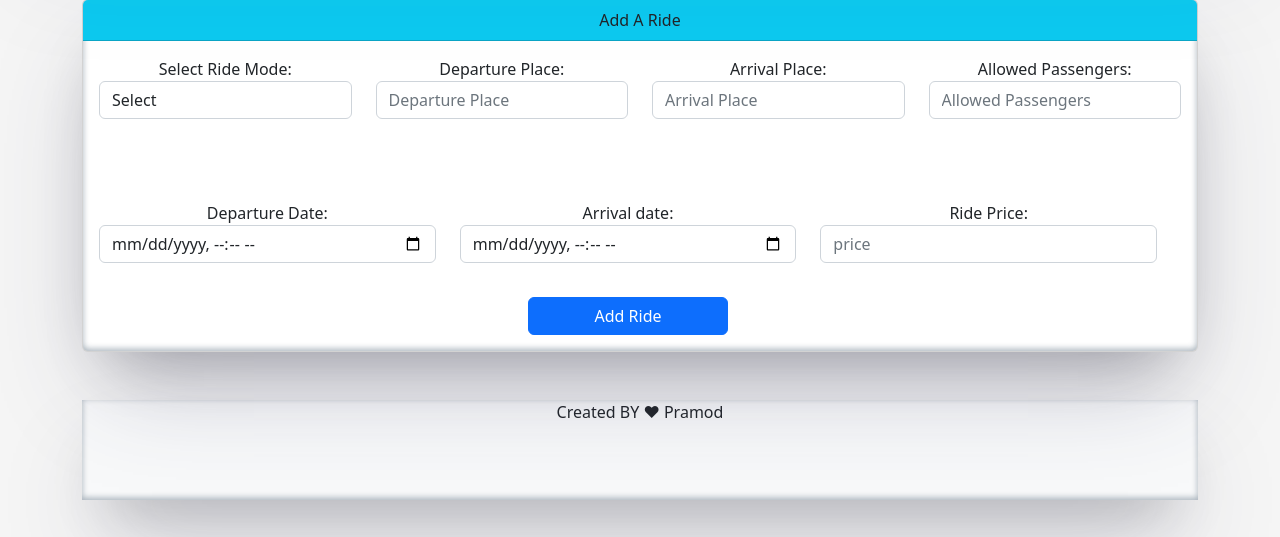
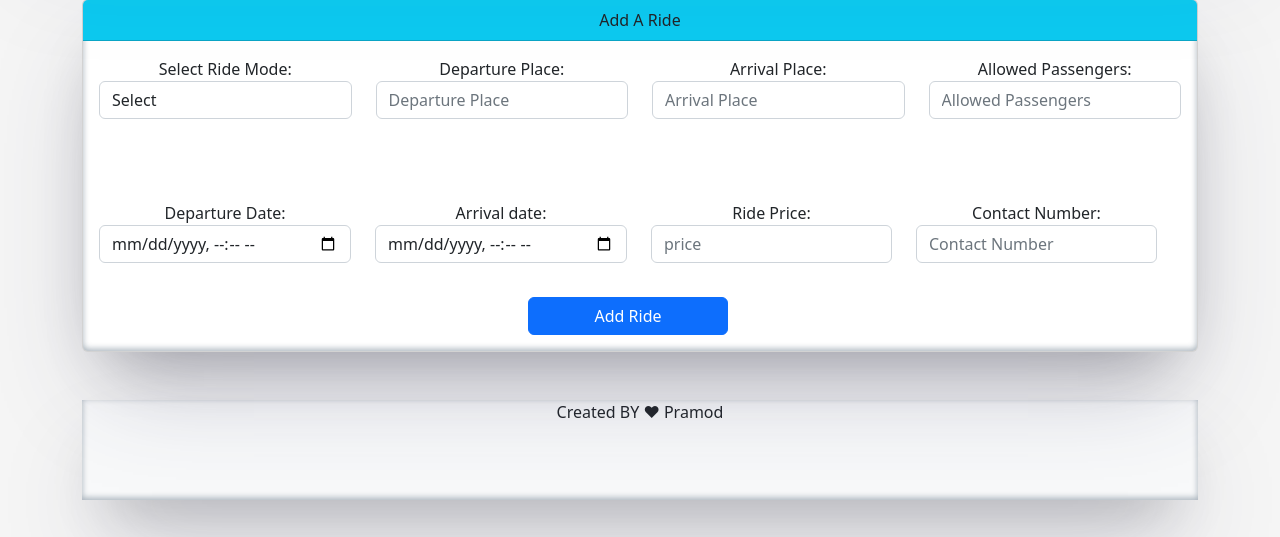
Before and after one commit to pramodthundathil/rideshare, a Django app: page /ride/AddRide in a window 1280 px wide. Shown: the part 129-666 px from the top of the page. Run offline with Django 3.2, Linux system fonts and the light colour scheme; a user stored in the database is signed in; some libraries are stand-ins or nearby versions.

Commit message:
contact add

```diff
--- a/ride/models.py
+++ b/ride/models.py
@@ -19,6 +19,8 @@ class Rides(models.Model):
     Arrival_time = models.DateTimeField(auto_now_add=False)
     Price = models.CharField(max_length=255)
     Ridestatus = models.CharField(max_length=255,choices=options2)
+    Phone_Number_rider = models.CharField(max_length=10,null=True,blank=True)
+    Phone_Number_Customer = models.CharField(max_length=255,null=True,blank=True)
 
 class OngoingRides(models.Model):
     options = (("completed","completed"),
@@ -27,6 +29,7 @@ class OngoingRides(models.Model):
                ("cancelled","cancelled"))
 
     Ongoingid = models.AutoField(primary_key=True)
+    phone = models.CharField(max_length=10,null=True)
     Rideid = models.ForeignKey(Rides,on_delete=models.CASCADE)
     Passenger = models.ForeignKey(User,on_delete=models.CASCADE)
     RideStatus = models.CharField(max_length=255,choices=options)
--- a/ride/views.py
+++ b/ride/views.py
@@ -45,8 +45,9 @@ def AddRide(request):
         departuredate = request.POST["Ddate"]
         arrival_date = request.POST["Adate"]
         ride_price = request.POST["price"]
+        contact = request.POST["number"]
 
-        ride = Rides.objects.create(RiderId=request.user,Ridemode=ridemode,Departure_Place=departure_place,Departure_time=departuredate,Arrival_palce=arrival_place,Allowed_Passengers=allowedpassengers,Arrival_time=arrival_date,Price=ride_price,Ridestatus="pending")
+        ride = Rides.objects.create(RiderId=request.user,Ridemode=ridemode,Departure_Place=departure_place,Departure_time=departuredate,Arrival_palce=arrival_place,Allowed_Passengers=allowedpassengers,Arrival_time=arrival_date,Price=ride_price,Ridestatus="pending",Phone_Number_rider = contact)
         ride.save()
         messages.info(request,"Ride Added")
         return redirect("home")
@@ -61,7 +62,8 @@ def ReserveDrive(request,pk):
 
     if request.method == "POST":
         msg = request.POST["message"]
-        ridebook = OngoingRides.objects.create(Rideid = rideget ,Passenger = request.user,RideStatus = "ongoing" ,comments = msg )
+        phone = request.POST['phone']
+        ridebook = OngoingRides.objects.create(Rideid = rideget ,Passenger = request.user,RideStatus = "ongoing" ,comments = msg,phone = phone )
         ridebook.save()
 
         rideget.Ridestatus = "ongoing"
--- a/templates/index.html
+++ b/templates/index.html
@@ -115,6 +115,8 @@
                         Rider Name: <strong>{{ridestatus.Rideid.RiderId.first_name}}</strong><br><br>
                         Time : <strong>{{ridestatus.Rideid.Departure_time}} &RightArrow; {{ridestatus.Rideid.Arrival_time}}</strong><br><br>
                         Destinations : <strong>{{ridestatus.Rideid.Departure_Place}} &RightArrow; {{ridestatus.Rideid.Arrival_palce}}</strong><br><br>
+                        Contact Number: {{ridestatus.phone}} <br><br>
+                        Contact Number Rider: {{ridestatus.Rideid.Phone_Number_rider}}
                     </div>
                     <div class="col mt-5">
                         <div class="progress" role="progressbar" aria-label="Animated striped example" aria-valuenow="75" aria-valuemin="0" aria-valuemax="100">
--- a/templates/rides/addride.html
+++ b/templates/rides/addride.html
@@ -28,31 +28,36 @@
                     </div>
                     <div class="col">
                         <label for="dplace">Departure Place:</label>
-                        <input type="text" class="form-control" placeholder="Departure Place" name="dplace"aria-label="Last name">
+                        <input type="text" class="form-control" placeholder="Departure Place" name="dplace"aria-label="Last name" required>
                     </div>
                     <div class="col">
                         <label for="dplace">Arrival Place:</label>
-                        <input type="text" class="form-control" placeholder="Arrival Place" name="aplace" aria-label="First name">
+                        <input type="text" class="form-control" placeholder="Arrival Place" name="aplace" aria-label="First name" required>
                     </div>
                     <div class="col">
                         <label for="dplace">Allowed Passengers:</label>
-                        <input type="number" class="form-control" placeholder="Allowed Passengers" name="allowedpass" aria-label="Last name">
+                        <input type="number" class="form-control" placeholder="Allowed Passengers" name="allowedpass" aria-label="Last name" required>
                     </div>
                     <br><br><br><br><br><br>
                     <div class="row">
                         <div class="col">
                         <label for="dplace">Departure Date:</label>
-                        <input type="datetime-local" class="form-control" placeholder="Departure Date" name="Ddate" aria-label="First name">
+                        <input type="datetime-local" class="form-control" placeholder="Departure Date" name="Ddate" aria-label="First name" required>
                         </div>
 
                         <div class="col">
                         <label for="dplace">Arrival date:</label>
-                        <input type="datetime-local" class="form-control" placeholder="Arrival Date" name="Adate" aria-label="First name">
+                        <input type="datetime-local" class="form-control" placeholder="Arrival Date" name="Adate" aria-label="First name" required>
                         </div>
 
                         <div class="col">
                         <label for="dplace">Ride Price:</label>
-                        <input type="number" class="form-control" placeholder="price" name="price" aria-label="First name">
+                        <input type="number" class="form-control" placeholder="price" name="price" aria-label="First name" required>
+                        </div>
+
+                        <div class="col">
+                            <label for="dplace">Contact Number:</label>
+                            <input type="number" class="form-control" placeholder="Contact Number" name="number" aria-label="First name" required>
                         </div>
 
                     </div>
--- a/templates/rides/myrides.html
+++ b/templates/rides/myrides.html
@@ -16,6 +16,7 @@
                 <th>Destinations</th>
                 <th>Status</th>
                 <th>Date</th>
+                <th>Contact Number</th>
                 <th>DeleteHistory</th>
             </tr>
 
@@ -25,6 +26,7 @@
                 <td>{{t.Rideid.Arrival_palce}}</td>
                 <td>{{t.RideStatus}}</td>
                 <td>{{t.Rideid.Arrival_time}}</td>
+                <td>{{t.phone}}</td>
                 <td><a href="{%url 'DeleteMyride' t.Ongoingid %}" class="btn btn-danger">Delete</a></td>
             </tr>
 
--- a/templates/rides/ridebooking.html
+++ b/templates/rides/ridebooking.html
@@ -24,6 +24,7 @@
             <div class="userdetailsbox mt-5">
                 <h3>Book Now</h3>
             <form method="post">
+                <input type="number" name="phone" placeholder="Phone Number" style="width:80%;" required><br><br>
                 <textarea name="message" rows="4" style="width:80%;" placeholder="message"></textarea><br><br>
                 {% csrf_token %}
                 <button type="submit" name="submit" value="{{r.Rideid}}" class="btn btn-warning">Book Ride</button>
```
Also changed, not shown: db.sqlite3, ride/migrations/0004_auto_20230326_0858.py (added), ride/migrations/0005_ongoingrides_phone.py (added).
